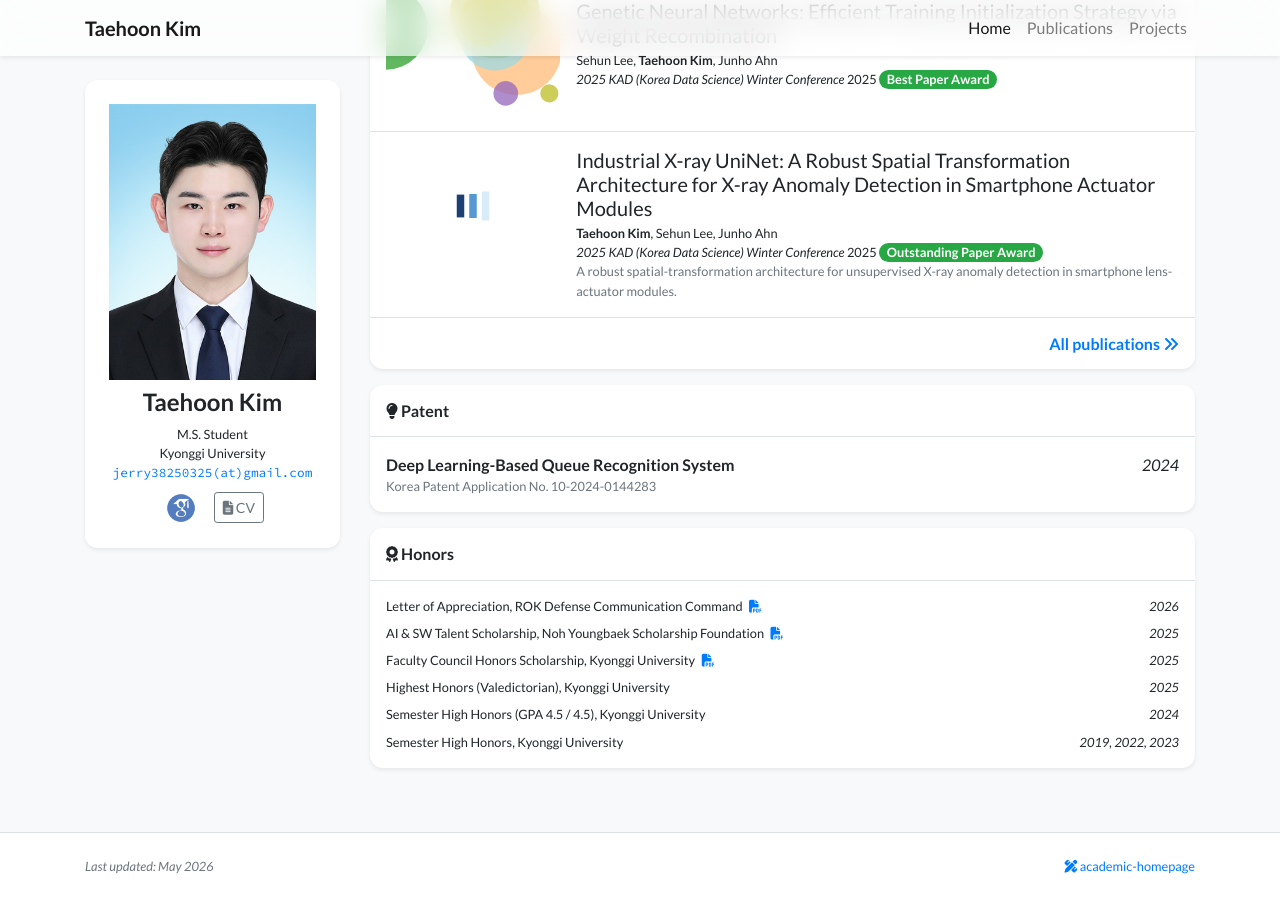
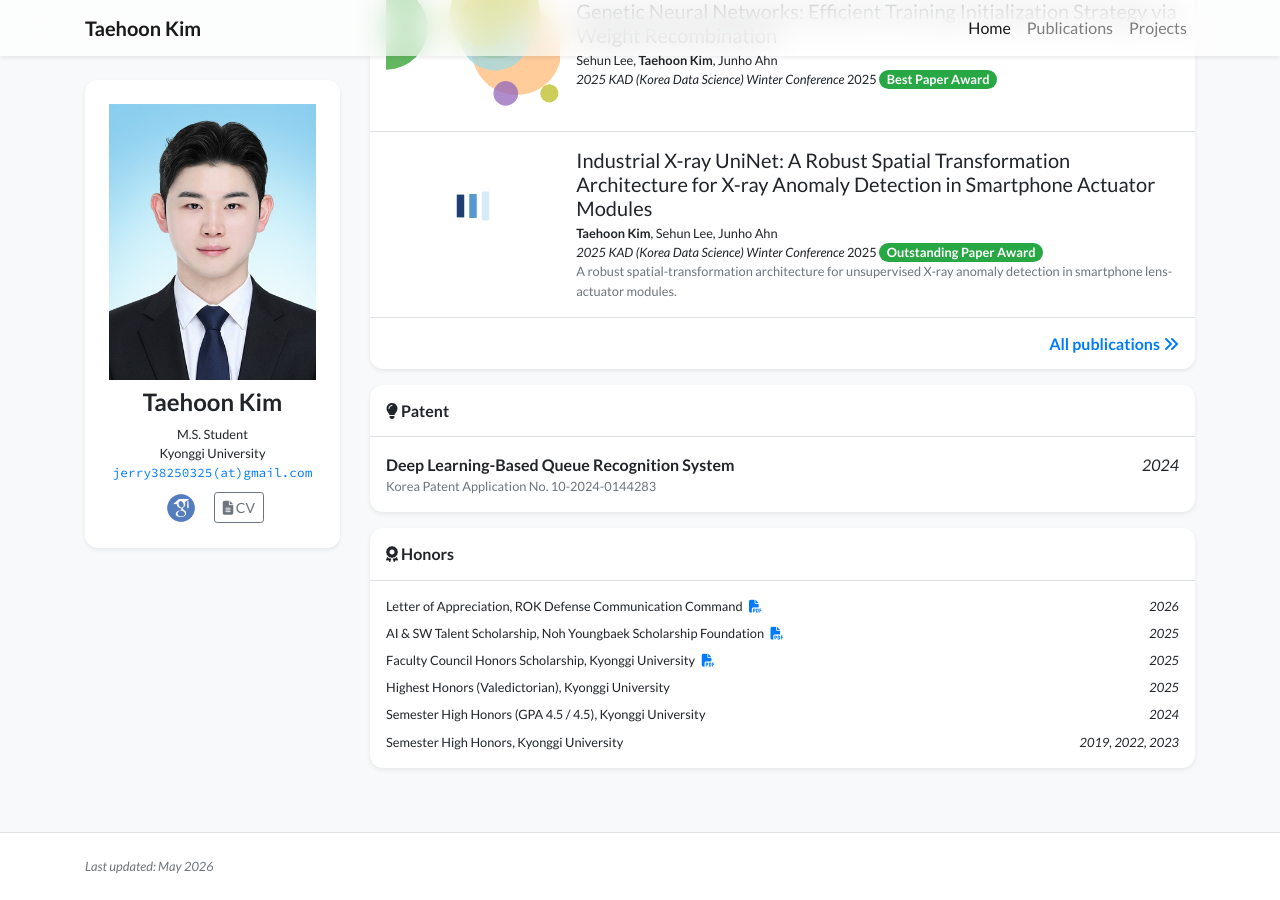
Before and after one commit to Maruu0127/Maruu0127.github.io, a Jekyll site: the page built from index.html, in a window 1280 px wide and 900 px high, scrolled down 1525 px. Built offline with Jekyll 4.4.1, drawn with Linux system fonts in a browser that asks for light colours; nearby versions of some CDN libraries; a style sheet for code colours, icons or effects is not loaded.

Commit message:
Remove academic-homepage credit from footer
Co-Authored-By: Claude Opus 4.7 <noreply@anthropic.com>

```diff
--- a/_data/display.yml
+++ b/_data/display.yml
@@ -4,6 +4,5 @@ homepage:
   show_selected_publications: true # 홈에 대표 논문(selected: true) 표시
   num_news: 10
 
-# 푸터 문구. 템플릿 제작자 링크는 유지하는 것을 권장합니다(라이선스 매너).
-footer_text: >-
-  <a href="https://github.com/luost26/academic-homepage" target="_blank"><i class="fas fa-pencil-ruler"></i> academic-homepage</a>
+# 푸터 우측 문구 (비워두면 표시 안 함)
+footer_text: ""
```
